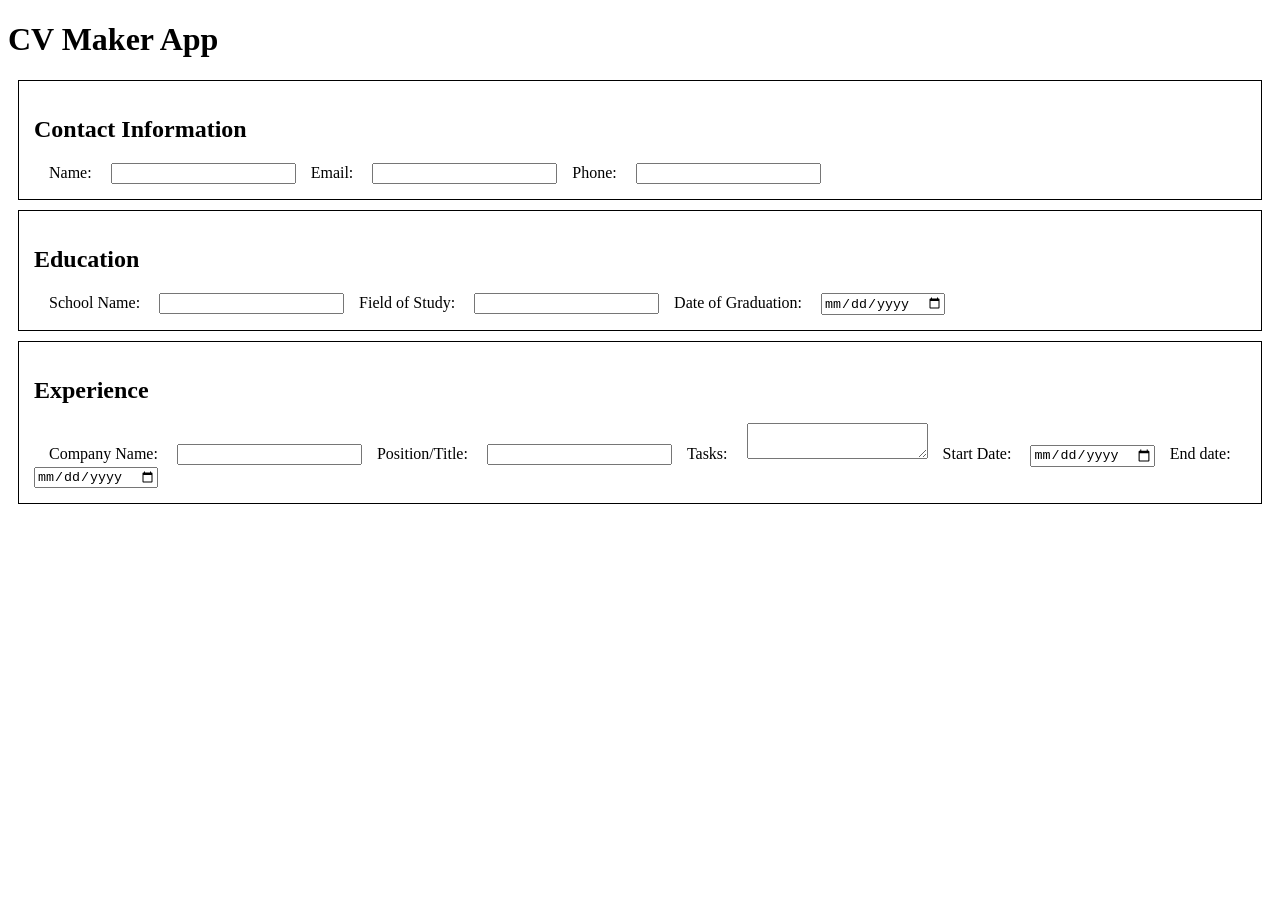
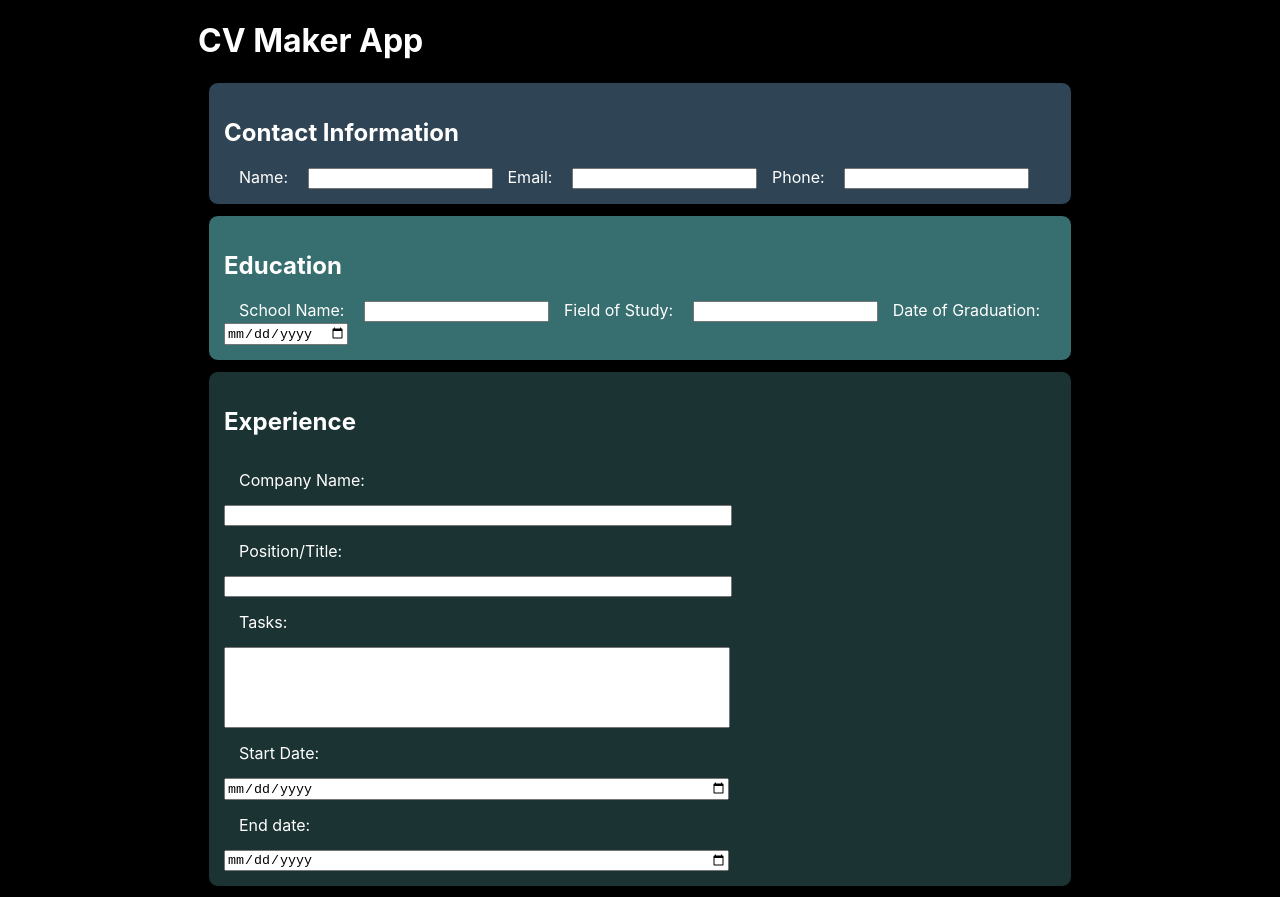
Before and after one commit to blevinspercussion/cv-application, a React (Create React App) app: page / in a window 1280 px wide. Before the commit the page ends 800 px from the top, so only its background shows below. Built offline with nearby package versions, Linux system fonts and the light colour scheme.

Commit message:
added more css styling

```diff
--- a/src/App.css
+++ b/src/App.css
@@ -36,3 +36,8 @@
     transform: rotate(360deg);
   }
 }
+
+body {
+  color: white;
+  background-color: #000000;
+}
--- a/src/components/ExperienceInfo.js
+++ b/src/components/ExperienceInfo.js
@@ -14,7 +14,7 @@ class ExperienceInfo extends Component {
         <label>Position/Title: </label>
         <input type="text"></input>
         <label>Tasks: </label>
-        <textarea></textarea>
+        <textarea rows="5"></textarea>
         <label>Start Date: </label>
         <input type="date"></input>
         <label>End date: </label>
--- a/src/components/GeneralInfo.js
+++ b/src/components/GeneralInfo.js
@@ -7,7 +7,7 @@ class GeneralInfo extends Component {
   }
   render() {
     return (
-      <div className="component contact-info">
+      <div className="component general-info">
         <h2>Contact Information</h2>
         <form>
           <label>Name: </label>
--- a/src/components/component_styles.css
+++ b/src/components/component_styles.css
@@ -1,9 +1,35 @@
 .component {
+    display: flex;
+    flex-direction: column;
+    color: white;
     border: 1px solid black;
     padding: 15px;
-    margin: 10px
+    margin: 10px;
+    width: 65vw;
+    border-radius: 10px;
 }
 
 label {
     padding: 15px;
 }
+
+.general-info {
+    background-color: #2f4454;
+}
+
+.education-info {
+    background-color: #376e6f;
+}
+
+.experience-info {
+    background-color: #1c3334;
+}
+
+input {
+    max-width: 500px;
+}
+
+textarea {
+    resize: none;
+    width: 500px;
+}
--- a/src/index.css
+++ b/src/index.css
@@ -1,4 +1,7 @@
 body {
+  display: flex;
+  align-items: center;
+  justify-content: center;
   margin: 0;
   font-family: -apple-system, BlinkMacSystemFont, 'Segoe UI', 'Roboto', 'Oxygen',
     'Ubuntu', 'Cantarell', 'Fira Sans', 'Droid Sans', 'Helvetica Neue',
--- a/src/index.js
+++ b/src/index.js
@@ -1,5 +1,6 @@
 import React from "react";
 import ReactDOM from "react-dom/client";
+import "./index.css";
 import App from "./App";
 
 const root = ReactDOM.createRoot(document.getElementById("root"));
```
